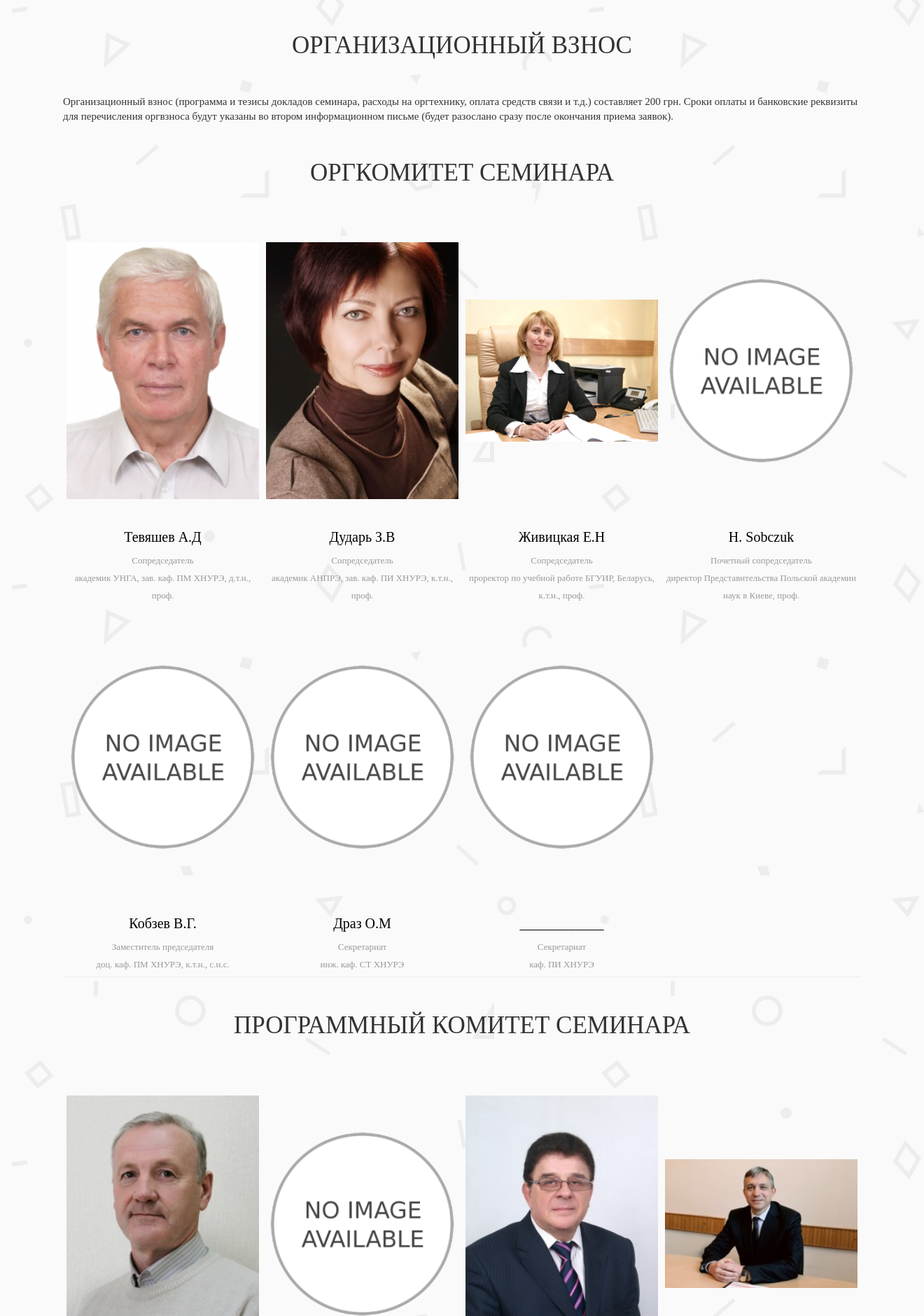
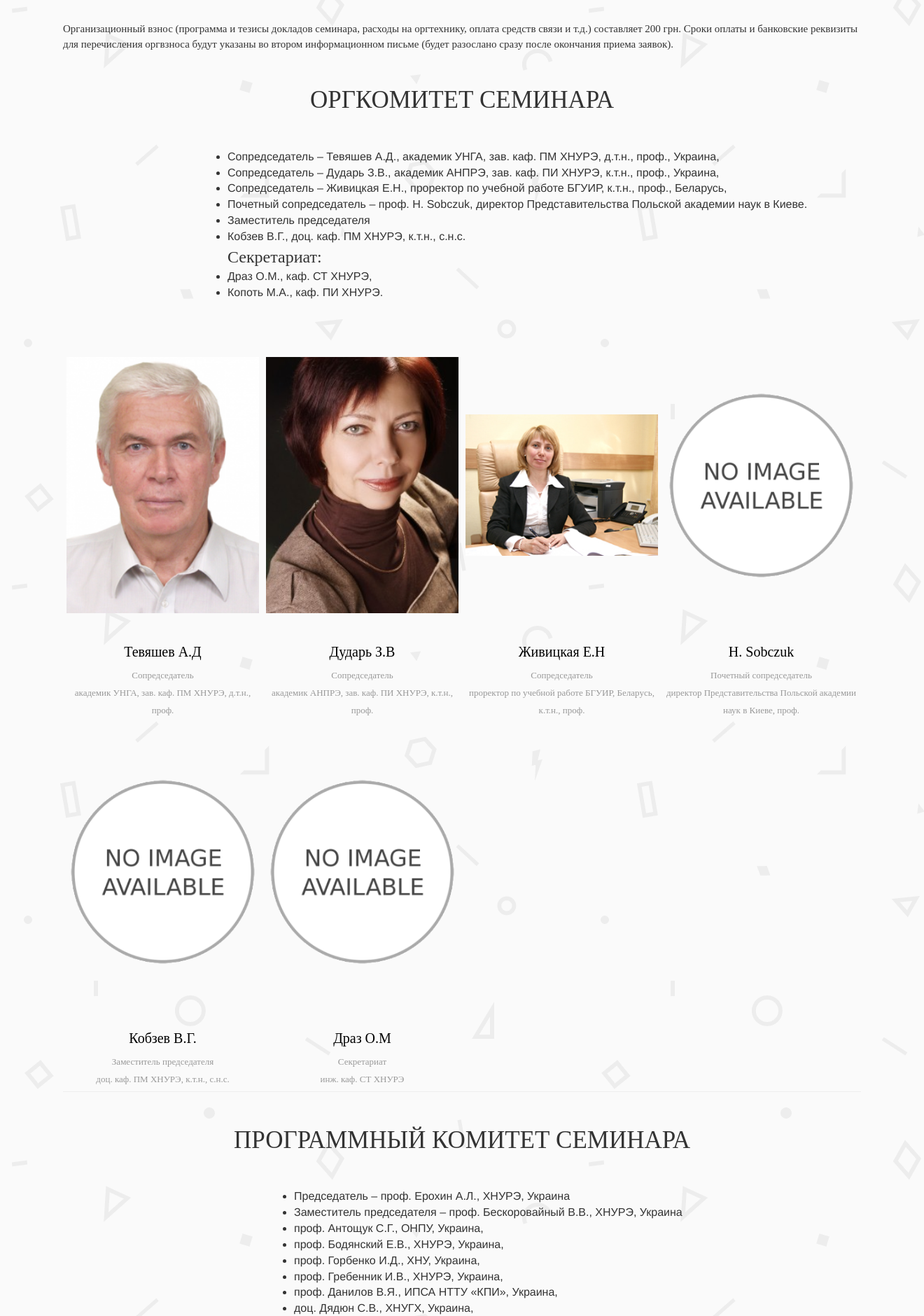
Before and after one commit to dshpet/NUREconference_site, a PHP site: page / in a window 1320 px wide. Shown: the part 3560-5440 px from the top of the page at 70% size. Run offline with PHP 8.4, Linux system fonts and the light colour scheme; some libraries are stand-ins or nearby versions; some web fonts are replaced.

Commit message:
commitees text lists, minor fixes

```diff
--- a/css/style.css
+++ b/css/style.css
@@ -552,6 +552,7 @@ h1.abbr {
 }
 .foreword p {
     line-height: 35px;
+    font-size: 24px;
 }
 .foreword span {
     display: block;
@@ -711,6 +712,10 @@ div#services {
 .faculty {
     border-bottom: 1px solid #EEE;
     text-align: center;
+}
+.faculty p {
+    font-size: 24px;
+    text-align: justify;
 }
 .faculty h4 {
     padding: 25px 0 50px;
--- a/index.html
+++ b/index.html
@@ -216,7 +216,6 @@ License URL: http://creativecommons.org/licenses/by/3.0/
 
     		<!-- Foreword-Starts-Here -->
     		<div class="foreword " id="foreword">
-    			<h3>Вступительное слово</h3>
     			<p>"УВАЖАЕМЫЕ КОЛЛЕГИ, информируем Вас, что в декабре 2016 года в г. Харьков состоится 1-й Международный научно-технический семинар «Системный анализ, компьютерное моделирование, информационные технологии» “САКМИТ–2016”. Приглашаем ученых, работников научных учреж¬дений и предприятий, аспирантов, магистрантов и студентов принять участие в семинаре"</p>
     		</div>
     		<!-- //Foreword-Ends-Here -->
@@ -282,6 +281,17 @@ License URL: http://creativecommons.org/licenses/by/3.0/
 			<!-- Orgcommittee-Starts-Here -->
             <div class="faculty " id="orgcommittee">
 	            <h3>ОРГКОМИТЕТ СЕМИНАРА</h3>
+	            <ul class="col-md-10 col-md-offset-2 themes-list">
+								<li>Сопредседатель – Тевяшев А.Д., академик УНГА, зав. каф. ПМ ХНУРЭ, д.т.н., проф., Украина,</li>
+								<li>Сопредседатель – Дударь З.В., академик АНПРЭ, зав. каф. ПИ ХНУРЭ, к.т.н., проф., Украина,</li>
+								<li>Сопредседатель – Живицкая Е.Н., проректор по учебной работе БГУИР,  к.т.н., проф., Беларусь,</li>
+								<li>Почетный сопредседатель – проф. H. Sobczuk, директор Представительства Польской академии наук в Киеве. </li>
+								<li>Заместитель председателя</li>
+								<li>Кобзев В.Г., доц. каф. ПМ ХНУРЭ, к.т.н., с.н.с.</li>
+ 								<p>Секретариат:</p>
+								<li>Драз О.М., каф. СТ ХНУРЭ,</li>
+								<li>Копоть М.А., каф. ПИ ХНУРЭ.</li>
+	            </ul>
 	            	<div class="col-md-3 col-sm-3 team-top">
 						<div class="view view-seventh">
 							<div class="img-wrapper"><img class="img-responsive" src="images/Staff/Tevjashev.png" alt="Tevjashev"></div>
@@ -330,14 +340,6 @@ License URL: http://creativecommons.org/licenses/by/3.0/
 			                    <p>инж. каф. СТ ХНУРЭ</p>
                    		</div>
 					</div>
-					<div class="col-md-3 col-sm-3 team-top">
-						<div class="view view-seventh">
-							<div class="img-wrapper"><img class="img-responsive" src="images/Staff/noimage.png" alt="name"></div>
-			                    <h6>____________</h6>
-			                    <p>Секретариат</p>
-			                    <p>каф. ПИ ХНУРЭ</p>
-                   		</div>
-					</div>
 					<div class="clearfix"> </div>
 	        </div>
 			<!-- //Orgcommittee-Ends-Here -->
@@ -345,11 +347,37 @@ License URL: http://creativecommons.org/licenses/by/3.0/
 			<!-- Progcommittee-Starts-Here -->
             <div class="faculty " id="progcommittee">
 	            <h3>ПРОГРАММНЫЙ КОМИТЕТ СЕМИНАРА</h3>
+	            <ul class="col-md-10 col-md-offset-3 themes-list">
+								<li>Председатель – проф. Ерохин А.Л., ХНУРЭ, Украина </li>
+								<li>Заместитель председателя – проф. Бескоровайный В.В., ХНУРЭ, Украина</li>
+								<li>проф. Антощук С.Г., ОНПУ, Украина,</li>
+								<li>проф. Бодянский Е.В., ХНУРЭ, Украина,</li>
+								<li>проф. Горбенко И.Д., ХНУ, Украина,</li>
+								<li>проф. Гребенник И.В., ХНУРЭ, Украина,</li>
+								<li>проф. Данилов В.Я., ИПСА НТТУ «КПИ»,  Украина,</li>
+								<li>доц.  Дядюн С.В., ХНУГХ, Украина,</li>
+								<li>проф. Железко Б.А., БГЭУ, Беларусь,</li>
+								<li>проф. Кобозева А.А., ОНПУ, Украина,</li>
+								<li>проф. Пономарев Ю.В., «Укртрансгаз», Украина,</li>
+								<li>проф. Рыбальский О.В., НАВД, Украина,</li>
+								<li>проф. Филатов В.А., ХНУРЭ, Украина,</li>
+								<li>проф. Хажмурадов М.А., ННЦ ХФТИ, Украина,</li>
+								<li>проф. Шубин И.Ю., ХНУРЭ, Украина,</li>
+								<li>проф. E. Krasowski, ПАН, Польша,</li>
+								<li>проф. A. Kusz, ПАН, Польша,</li>
+								<li>проф. P. Komada, Люблинская Политехника, Польша.</li>
+             </ul>
 	            <div class="col-md-3 col-sm-3 team-top">
+	            	<div class="view view-seventh">
+							<div class="img-wrapper"><img class="img-responsive" src="images/Staff/noimage.png" alt="name"></div>
+			                    <h6>Ерохин А.Л.</h6>
+			                    <p>Председатель – профессор ХНУРЭ, Украина</p>
+                   		</div>
+					</div>
 						<div class="view view-seventh">
 							<div class="img-wrapper"><img class="img-responsive" src="images/Staff/Beskorovainii.jpg" alt="name"></div>
 			                    <h6>Бескоровайный В.В</h6>
-			                    <p>Председатель – д.т.н., профессор ХНУРЭ</p>
+			                    <p>Заместитель председателя – д.т.н., профессор ХНУРЭ</p>
                    		</div>
 					</div>
 					<div class="col-md-3 col-sm-3 team-top team-in">
@@ -547,7 +575,7 @@ License URL: http://creativecommons.org/licenses/by/3.0/
 
 			<!-- sponsors-Starts-Here -->
         	<div class="news " id="sponsors">
-        		<h3>УЧАСТНИКИ</h3>
+        		<h3>ОРГАНИЗАТОРЫ</h3>
         	  	<div class="container">
 	        		<ul class="col-md-8 col-md-offset-2 themes-list">
 	        			<li>Министерство образования и науки Украины</li>
--- a/notes.txt
+++ b/notes.txt
@@ -1,6 +1,4 @@
-2 вступительное слово
-5 участники, спонсоры -> организаторы
-7 фото уменьшить
+7 фото уменьшить - nope.
 
 регистрация - заполнение и отправка формы заявки с приложенными тезисами
 списки комитетов под кат текстом
```
